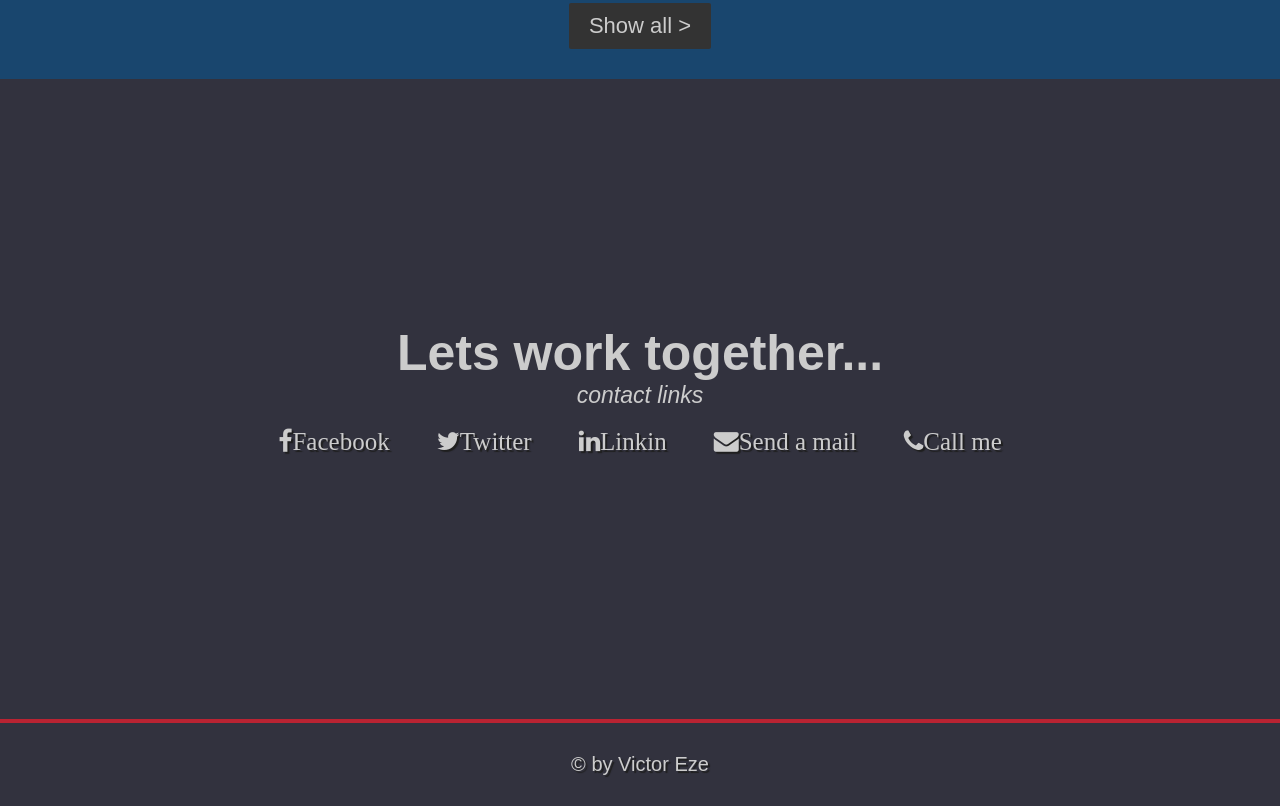
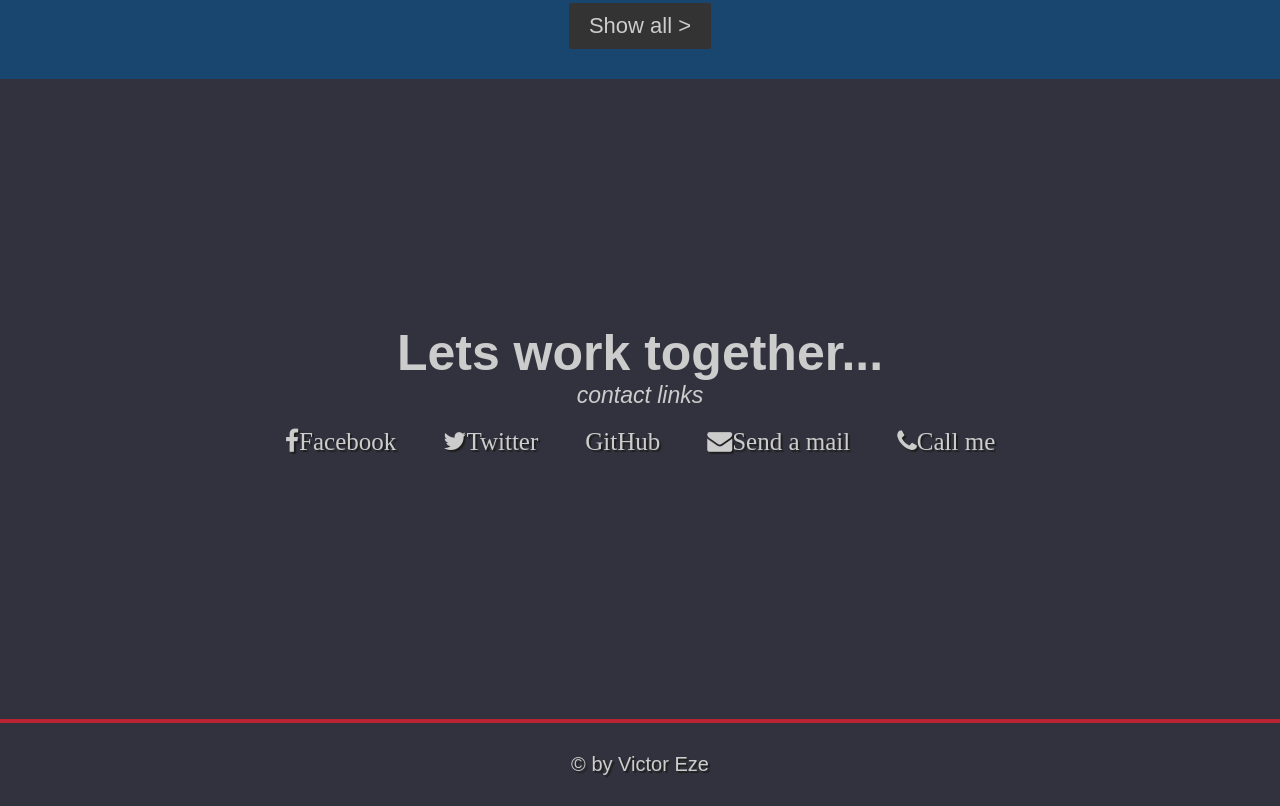
Before and after one commit to victoralexug/myportfolio, a plain HTML site: page index.html in a window 1280 px wide. Shown: the part 1757-2563 px from the top of the page. Drawn offline with Linux system fonts and the light colour scheme.

Commit message:
Update index.html

```diff
--- a/index.html
+++ b/index.html
@@ -77,9 +77,9 @@
         <div id='social'>
         <a href="https://web.facebook.com/pg/victoralexug" target='_blank' class="fa fa-facebook">Facebook</a>
         <a href="https://twitter.com/victoralexug" target='_blank' class="fa fa-twitter">Twitter</a>
-        <a href="#" target='_blank' class="fa fa-linkedin">Linkin</a>
-          <a href="www.victoralexu@gmail.com" target='_blank' class="fa fa-envelope">Send a mail</a>
-          <a href="+2349050819612" target='_blank' class="fa fa-phone">Call me</a>
+        <a href="https://github.com/victoralexug" target='_blank' class="fa a-github">GitHub</a>
+          <a href="mailto:victoralexu@gmail.com" target='_blank' class="fa fa-envelope">Send a mail</a>
+          <a href="tel:)9050819612" target='_blank' class="fa fa-phone">Call me</a>
           </div>
       </section>
 
```
